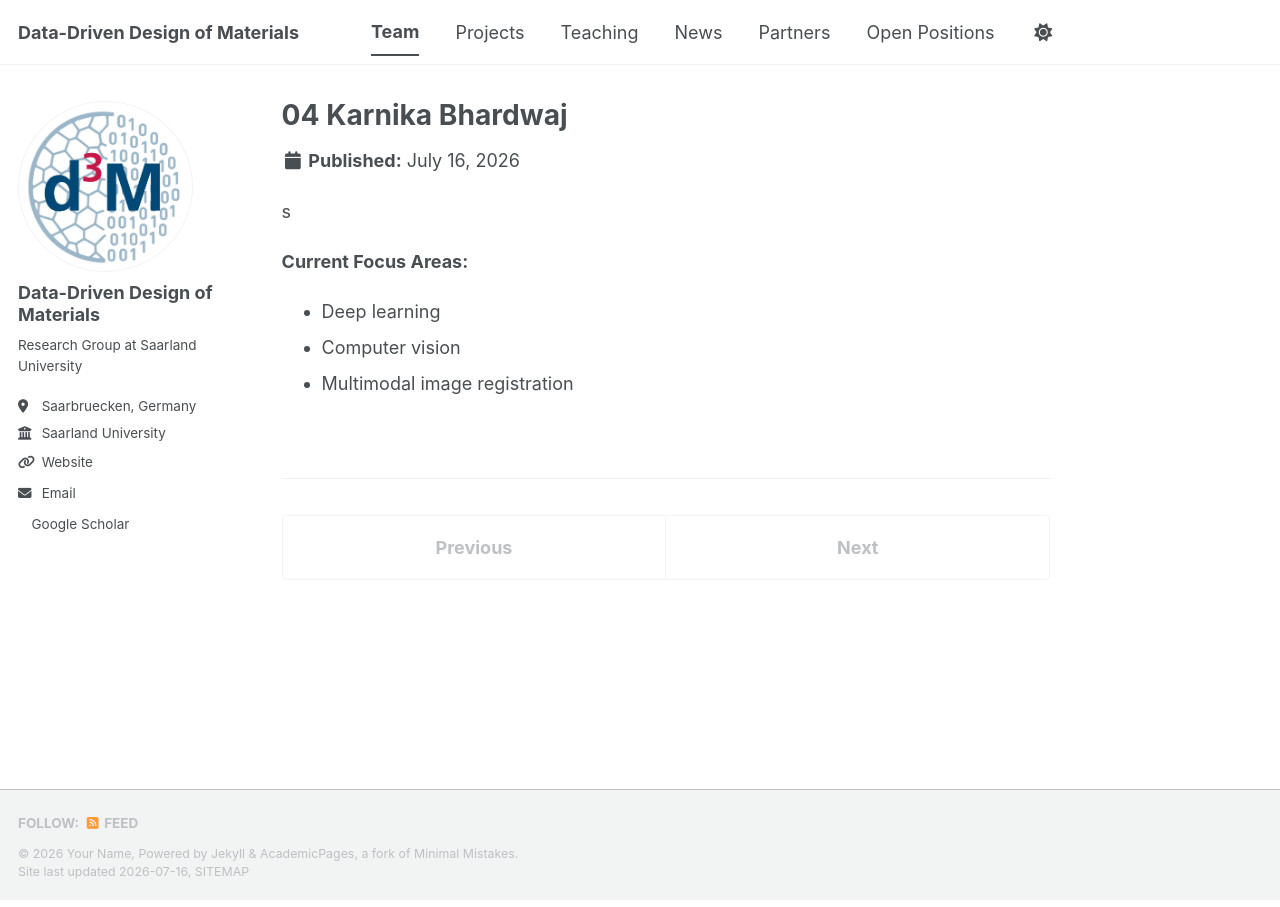
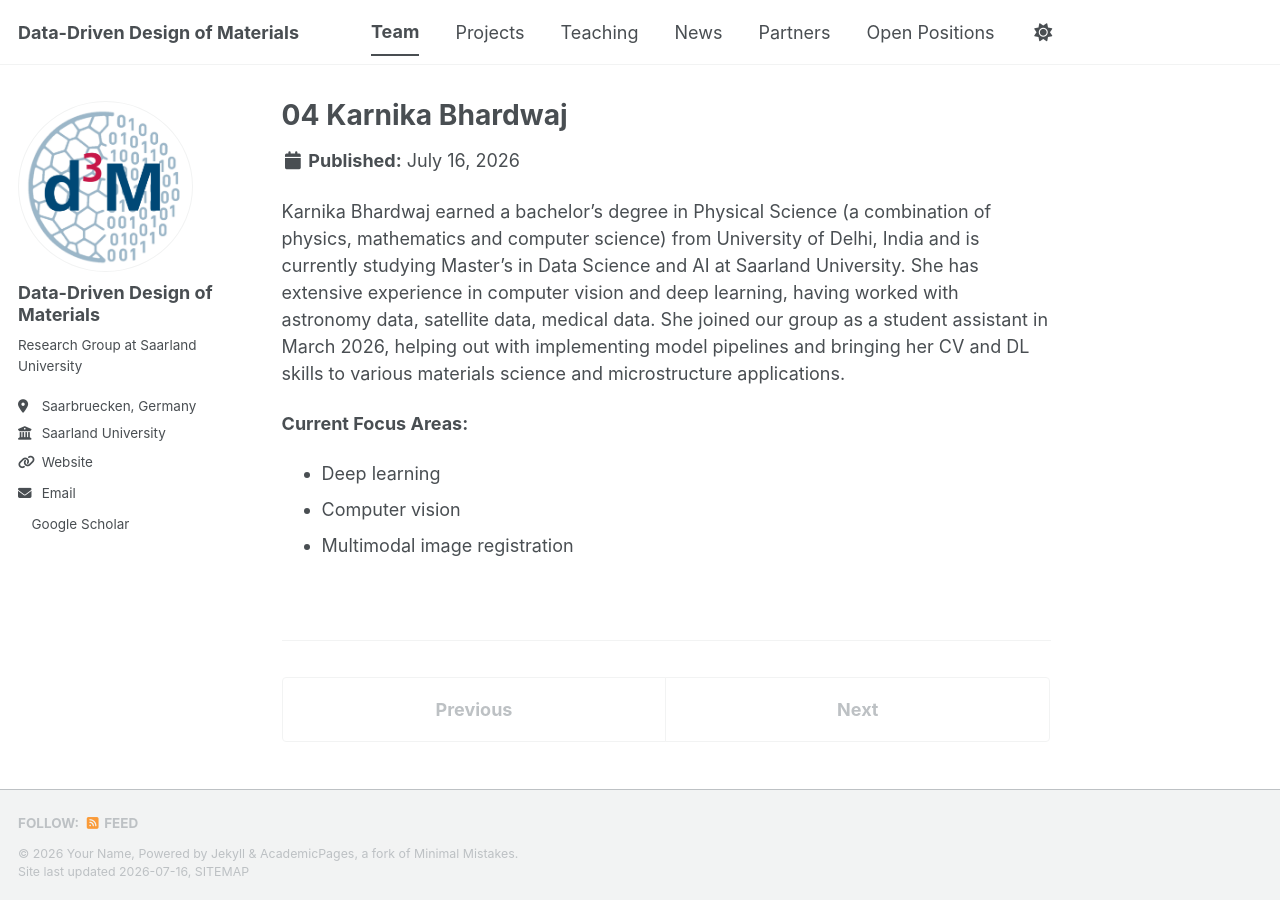
Before and after one commit to martinmueller1104/d3m.github.io, a Jekyll site: the page built from _team/04-karnika-bhardwaj.md, in a window 1280 px wide. Built offline with Jekyll 4.4.1, drawn with Linux system fonts in a browser that asks for light colours; a style sheet for code colours, icons or effects is not loaded.

Commit message:
Update 04-karnika-bhardwaj.md

```diff
--- a/_team/04-karnika-bhardwaj.md
+++ b/_team/04-karnika-bhardwaj.md
@@ -1,12 +1,12 @@
 ---
-name: "Karnika Bhardwaj"
+name: "Karnika Bhardwaj, B.Sc."
 position: "Student assistant"
-image: "images/team/x-y.jpg"
-email: "xy@uni-saarland.de"
+image: "images/team/karnika-bhardwaj.jpg"
+email: "kabh00002@uni-saarland.de"
 order: 1
 ---
 
-s
+Karnika Bhardwaj earned a bachelor’s degree in Physical Science (a combination of physics, mathematics and computer science) from University of Delhi, India and is currently studying Master's in Data Science and AI at Saarland University. She has extensive experience in computer vision and deep learning, having worked with astronomy data, satellite data, medical data. She joined our group as a student assistant in March 2026, helping out with implementing model pipelines and bringing her CV and DL skills to various materials science and microstructure applications.
 
 **Current Focus Areas:**
   - Deep learning
```
